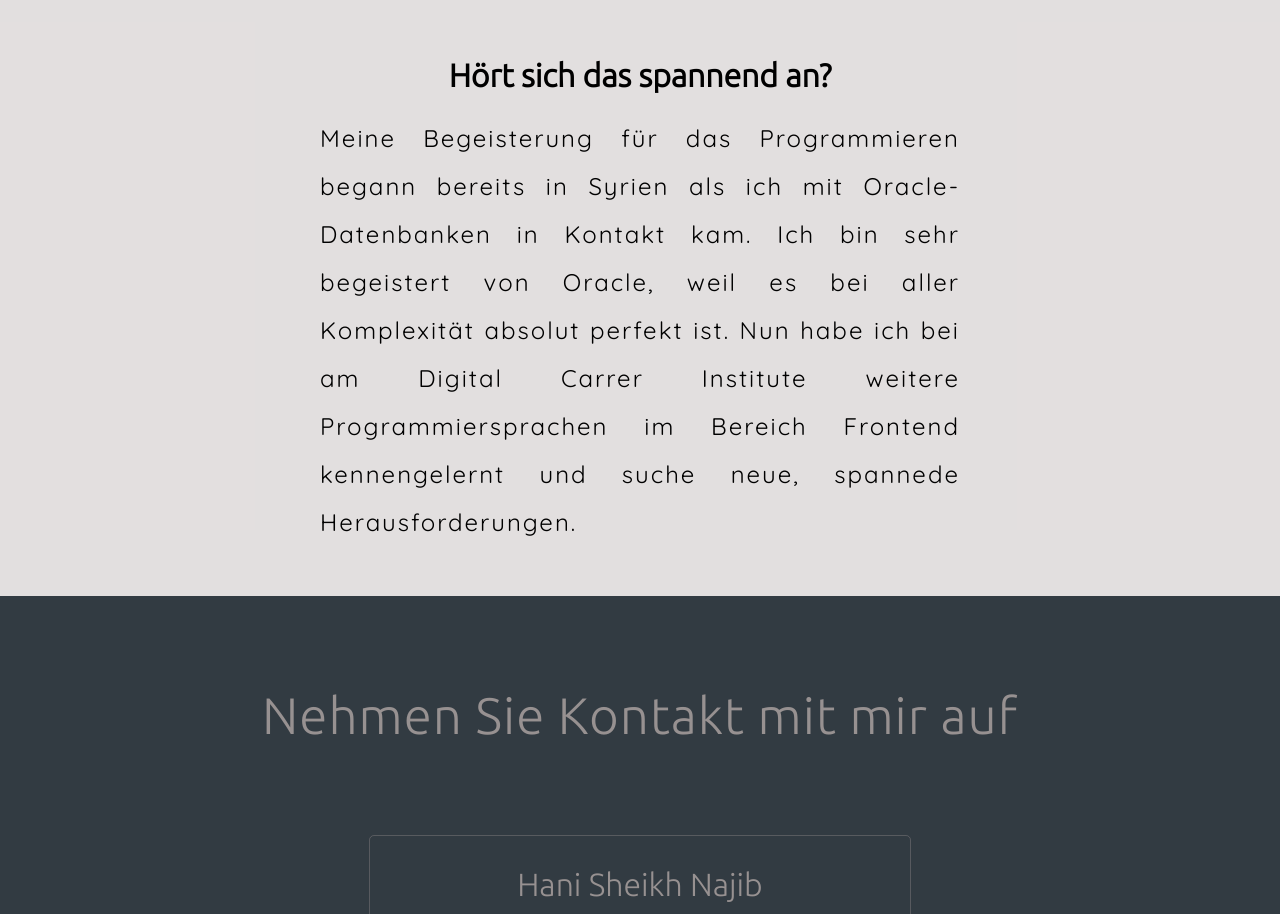
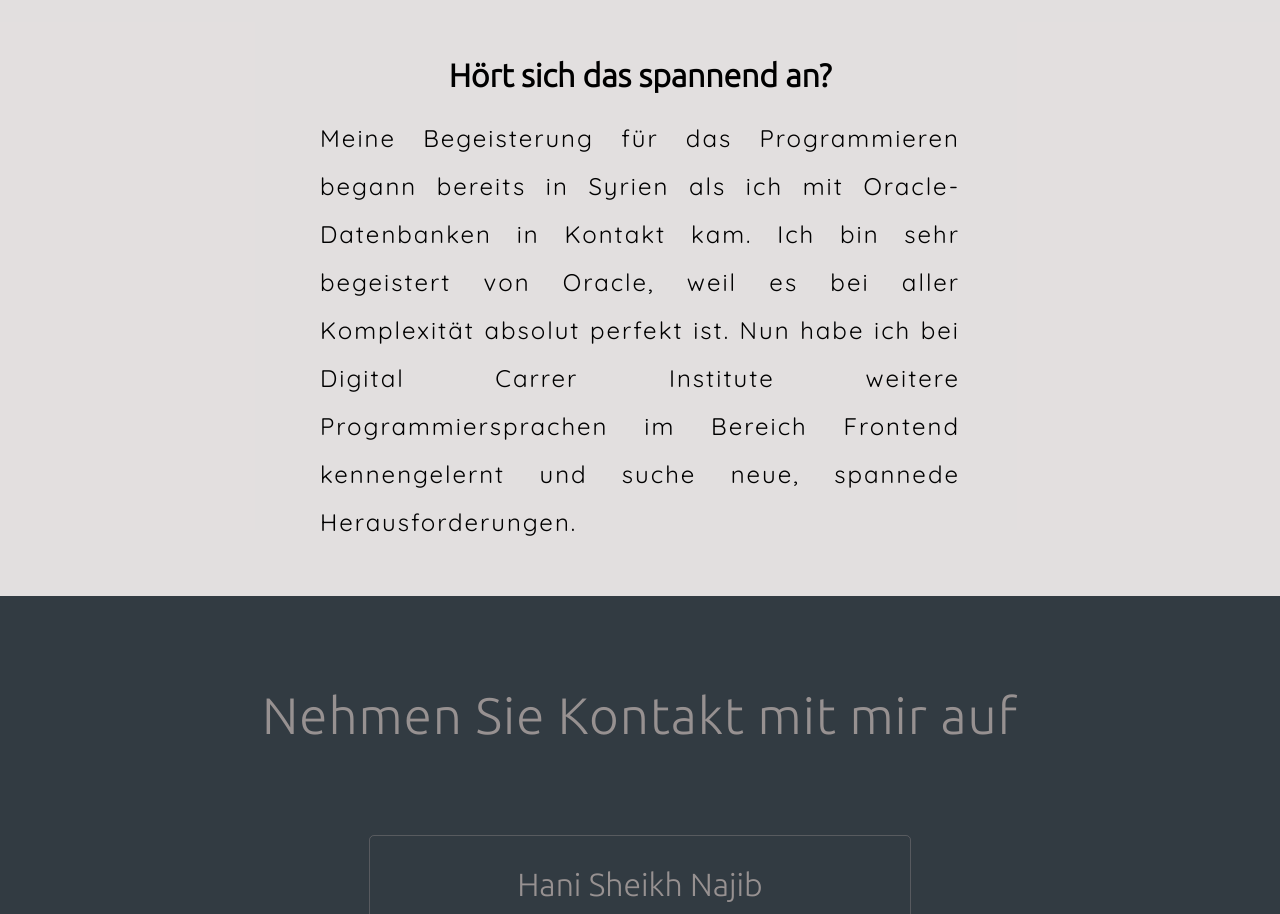
Before and after one commit to hanish4114/portfolio, a plain HTML site: page index.html in a window 1280 px wide. Shown: the part 2265-3179 px from the top of the page. Drawn offline with Linux system fonts and the light colour scheme.

Commit message:
Update index.html

```diff
--- a/index.html
+++ b/index.html
@@ -137,7 +137,7 @@
         <div class="about-body">
 
             <p>Meine Begeisterung für das Programmieren begann bereits in Syrien als ich mit Oracle-Datenbanken in Kontakt kam.
-                Ich bin sehr begeistert von Oracle, weil es bei aller Komplexität absolut perfekt ist. Nun habe ich bei am
+                Ich bin sehr begeistert von Oracle, weil es bei aller Komplexität absolut perfekt ist. Nun habe ich bei
                 Digital Carrer Institute weitere Programmiersprachen im Bereich Frontend kennengelernt und suche neue, spannede
                 Herausforderungen.
             </p>
```
